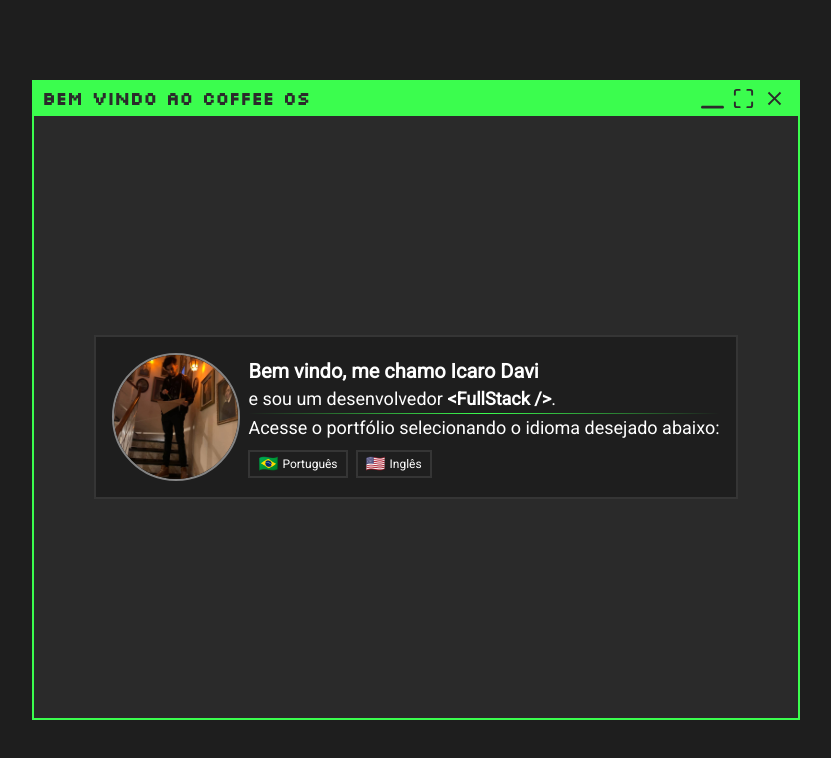
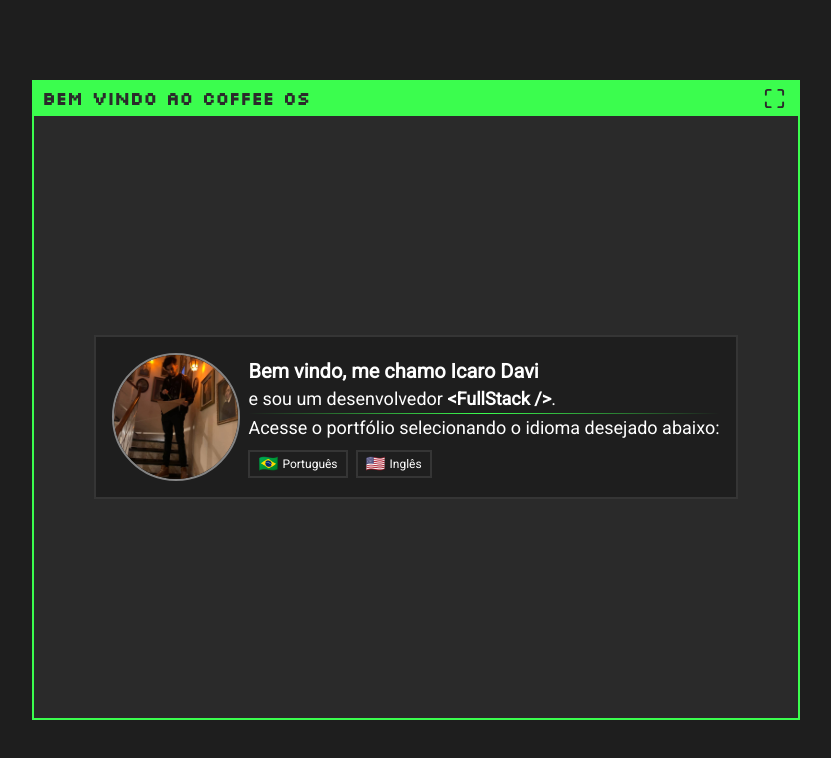
Before and after one commit to Icaro-Davi/personal-portfolio, a Next.js app: page / in a window 1280 px wide. Shown: the top 758 px of the page, without its empty margins (224-1055 px from the left). Built offline with nearby package versions, Linux system fonts and the light colour scheme; no server answers.

Commit message:
change: add condition to hide buttons

```diff
--- a/src/components/FileWindow/HeaderButtons.tsx
+++ b/src/components/FileWindow/HeaderButtons.tsx
@@ -21,10 +21,10 @@ const Button: FC<{ icon: IconType } & ButtonHTMLAttributes<HTMLButtonElement>> =
 const HeaderButtons: FC<HeaderButtonsFileWindowProps> = props => {
     return (
         <div className="flex items-center window-movement-off">
-            <Button
+            {props.onClickMinimize && <Button
                 icon={FaRegWindowMinimize}
                 onClick={events.headerButtons.onClickMinimize.bind({ ...props })}
-            />
+            />}
             {
                 props.isMaximized
                     ? (
@@ -40,11 +40,11 @@ const HeaderButtons: FC<HeaderButtonsFileWindowProps> = props => {
                         />
                     )
             }
-            <Button
+            {props.onClickClose && <Button
                 className="hover:text-red-500"
                 icon={IoMdClose}
                 onClick={events.headerButtons.onClickClose.bind({ ...props })}
-            />
+            />}
         </div>
     );
 }
```
